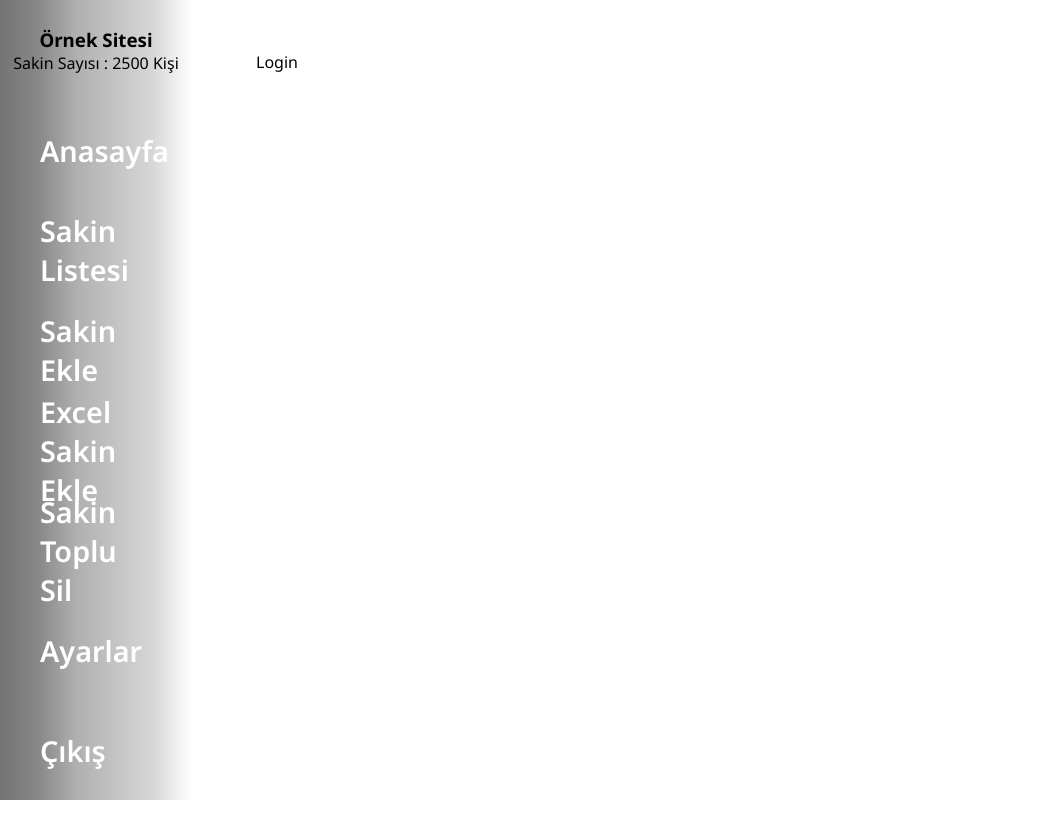
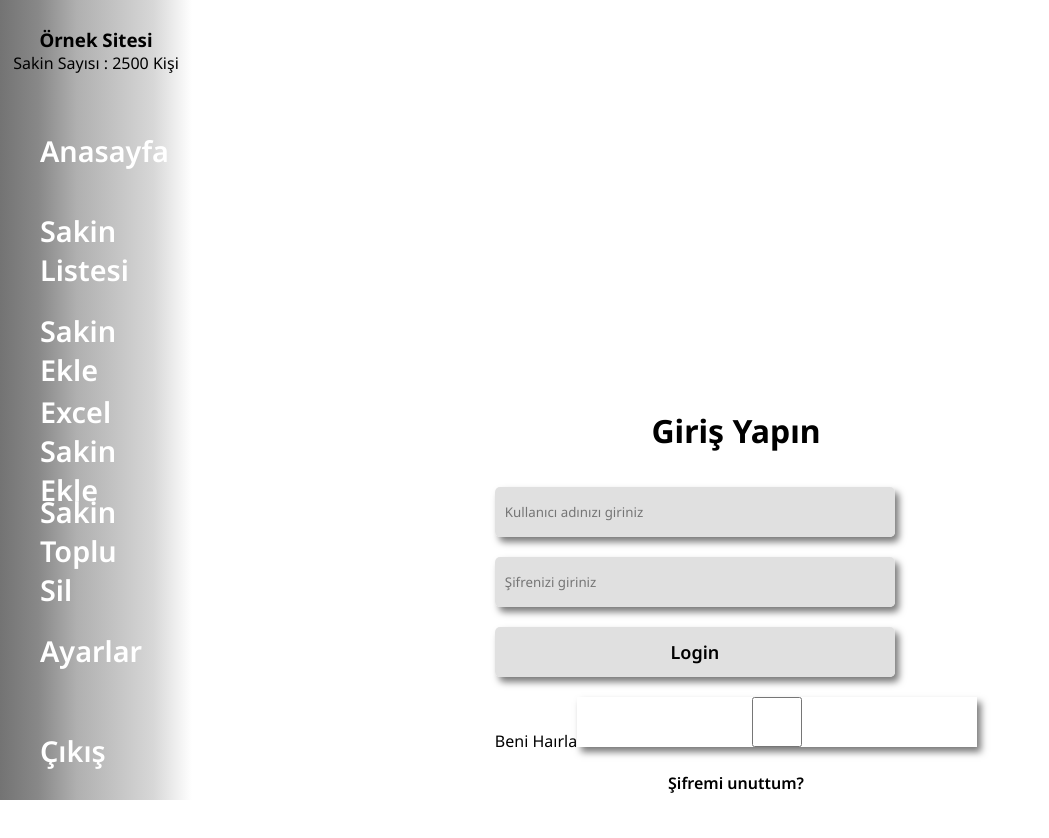
Before and after one commit to kartalgules/Site-Sakinleri-App, a React (Vite) app: page /login in a window 1280 px wide. Shown: the top 838 px of the page, without its empty margins (0-1049 px from the left). Before the commit the page ends 800 px from the top, so only its background shows below. Built offline with nearby package versions, Linux system fonts and the light colour scheme.

Commit message:
Login page started

```diff
--- a/src/pages/Login.jsx
+++ b/src/pages/Login.jsx
@@ -1,8 +1,23 @@
 /* eslint-disable no-unused-vars */
 import React from "react";
+import style from "../styles/Login.module.css";
 
 function Login() {
-  return <div>Login</div>;
+  return (
+    <div className={style.login_container}>
+      <h1>Giriş Yapın</h1>
+      <form className={style.login} htmlFor="">
+        <input type="text" placeholder={"Kullanıcı adınızı giriniz"} required />
+        <input type="password" placeholder={"Şifrenizi giriniz"} required />
+        <button>Login</button>
+        <label name="remember">
+          Beni Haırla
+          <input type="checkbox" name="remember" />
+        </label>
+        <a href="#">Şifremi unuttum?</a>
+      </form>
+    </div>
+  );
 }
 
 export default Login;
--- /dev/null
+++ b/src/styles/Login.module.css
@@ -0,0 +1,40 @@
+.login_container {
+    display: flex;
+    flex-direction: column;
+    justify-content: center;
+    align-items: center;
+    height: 1100px;
+    width: 100%;
+}
+.login{
+    display: flex;
+    flex-direction: column;
+}
+.login_container > h1 {
+    margin-bottom: 15px;
+}
+.login > input{
+    padding-left: 10px;
+}
+.login > button {
+    font-size: 18px;
+    font-weight: 600;
+    cursor: pointer;
+}
+.login > button:active {
+    transform: scale(0.99);
+}
+.login > button , input {
+    margin-top: 20px;
+    height: 50px;
+    width: 400px;
+    border: none;
+    background-color: rgba(221, 221, 221, 0.905);
+    border-radius: 5px;
+    box-shadow: 4px 5px 7px 0px rgba(0,0,0,0.53);
+}
+.login > a {
+    text-align: center;
+    margin-top: 20px;
+    font-weight: 600;
+}
```
